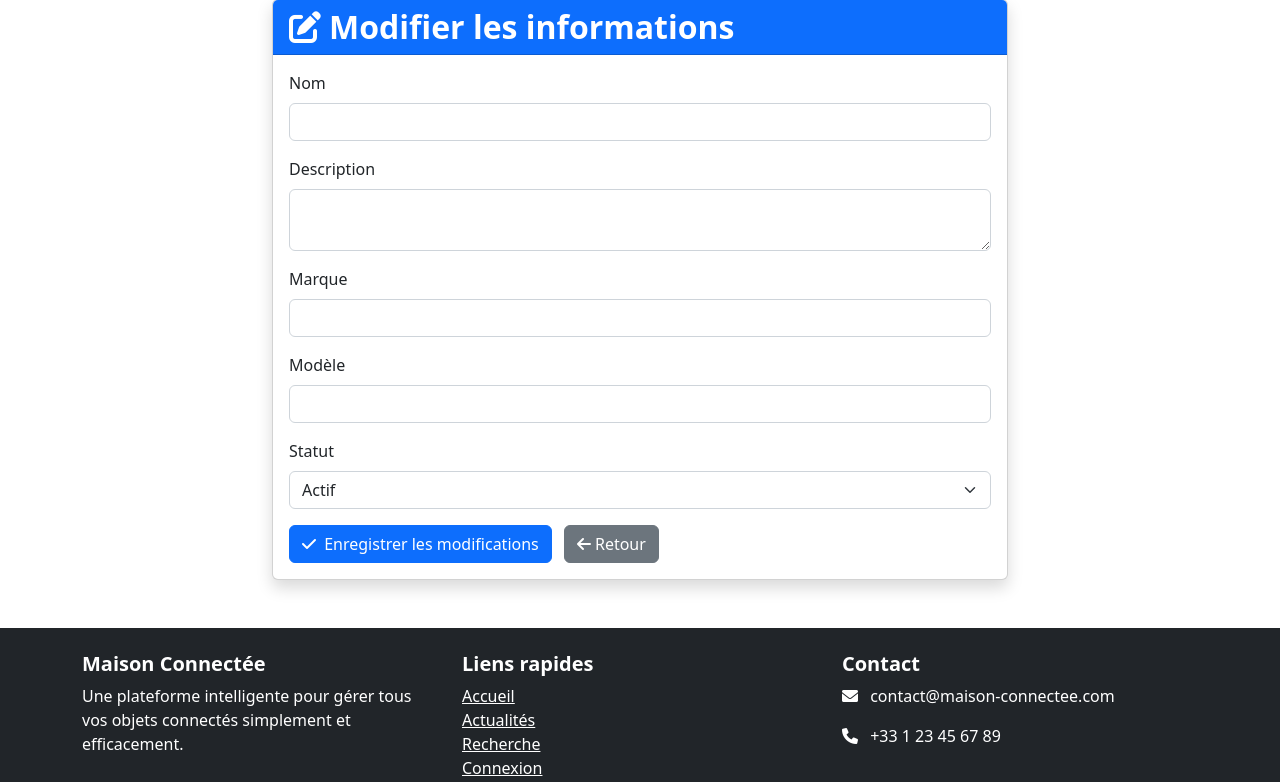
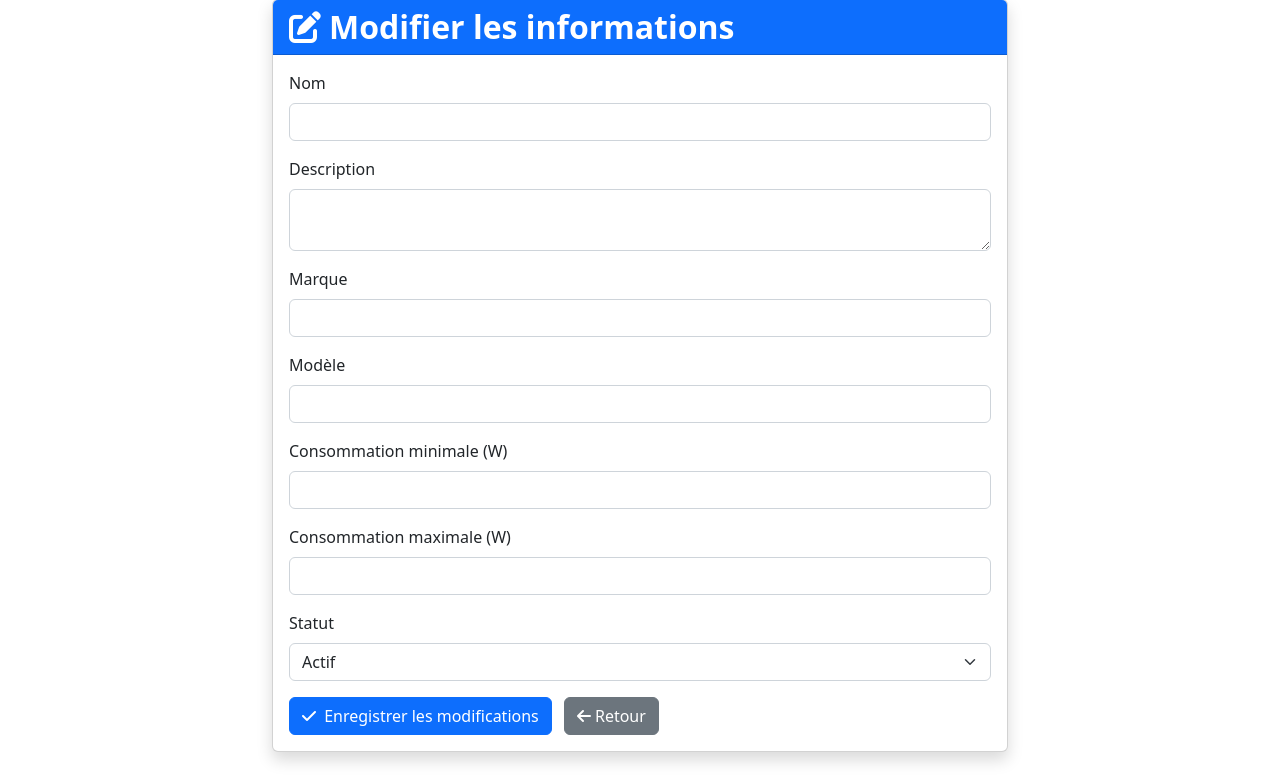
Before and after one commit to WeKup/SmartHome, a Python web app: template templates/gestion/modified.html in a window 1280 px wide. Shown: the part 105-887 px from the top of the page. Run offline with Jinja, Linux system fonts and the light colour scheme; the template is opened without the code that fills it, so the values that code supplies are empty.

Commit message:
Update modified.html

```diff
--- a/templates/gestion/modified.html
+++ b/templates/gestion/modified.html
@@ -34,6 +34,16 @@
                         </div>
 
                         <div class="mb-3">
+                            <label for="conso_min" class="form-label">Consommation minimale (W)</label>
+                            <input type="number" class="form-control" name="conso_min" id="conso_min" value="{{ obj.conso_min }}" required min="0">
+                        </div>
+
+                        <div class="mb-3">
+                            <label for="conso_max" class="form-label">Consommation maximale (W)</label>
+                            <input type="number" class="form-control" name="conso_max" id="conso_max" value="{{ obj.conso_max }}" required min="0">
+                        </div>
+
+                        <div class="mb-3">
                             <label for="status" class="form-label">Statut</label>
                             <select class="form-select" name="status" id="status">
                                 <option value="active" {% if obj.status == "active" %}selected{% endif %}>Actif</option>
```
